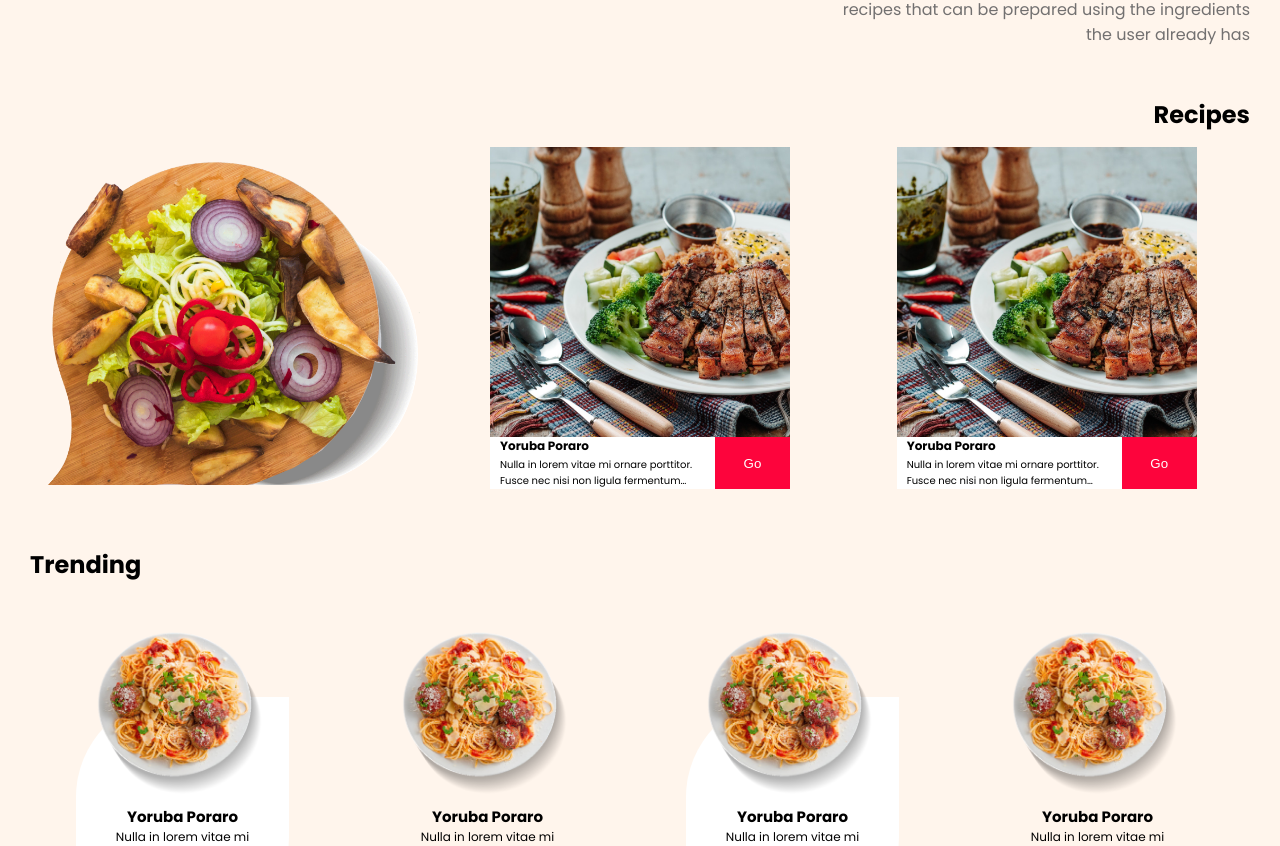
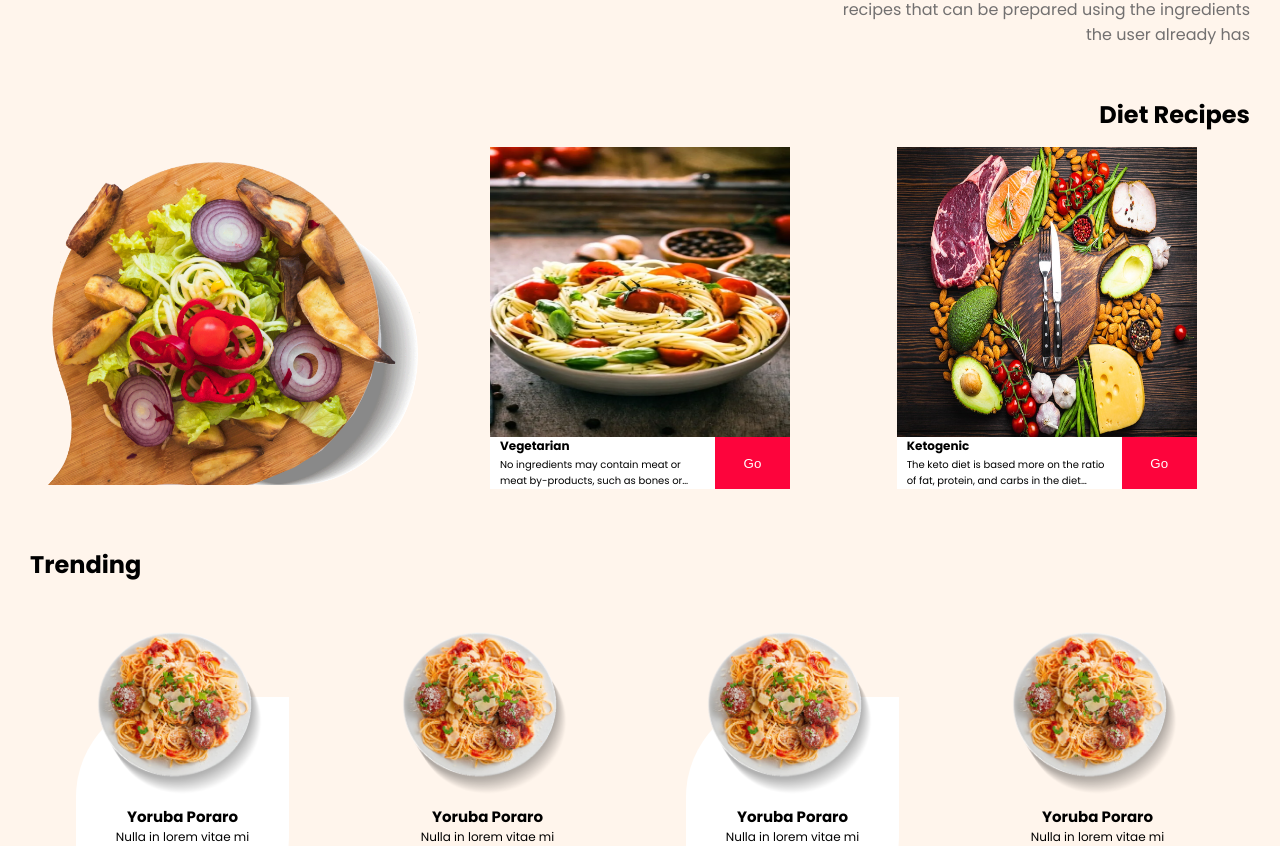
Before and after one commit to Nathan-88/KitchenQuest, a Vue app in the folder web_dynamic/: page / in a window 1280 px wide. Shown: the part 743-1589 px from the top of the page. Built offline with nearby package versions, Linux system fonts and the light colour scheme.

Commit message:
diet recipe and trending section

```diff
--- a/web_dynamic/src/views/HomeView.vue
+++ b/web_dynamic/src/views/HomeView.vue
@@ -1,6 +1,7 @@
 <script setup>
 import Navbar from '../components/Navbar.vue'
 import Explore from '../components/Explore.vue';
+import Trending from '../components/Trending.vue';
 import { ref } from 'vue';
 import router from '../router/index'
 
@@ -47,25 +48,25 @@ const getRecipe = () => {
     </section>
     <!-- Recipe Section -->
     <section class="recipes">
-      <h2>Recipes</h2>
+      <h2>Diet Recipes</h2>
       <section class="recipe-display">
         <div class="random-recipe-image"><!-- div for an image, check css --></div>
         <div class="recipe-container">
-          <img class="recipe-image" src="../assets/images/Rectangle 7.png" alt="recipe name">
+          <img class="recipe-image" src="../assets/images/vegetarian-diet.webp" alt="recipe name">
           <div class="recipe-content-container">
             <div class="recipe-description">
-              <h3>Yoruba Poraro</h3>
-              <p>Nulla in lorem vitae mi ornare porttitor. Fusce nec nisi non ligula fermentum tincidunt</p>
+              <h3>Vegetarian</h3>
+              <p>No ingredients may contain meat or meat by-products, such as bones or gelatin.</p>
             </div>
             <button type="submit">Go</button>
           </div>
         </div>
         <div class="recipe-container">
-          <img class="recipe-image" src="../assets/images/Rectangle 7.png" alt="recipe name">
+          <img class="recipe-image" src="../assets/images/ketogenic-diet.jpg" alt="recipe name">
           <div class="recipe-content-container">
             <div class="recipe-description">
-              <h3>Yoruba Poraro</h3>
-              <p>Nulla in lorem vitae mi ornare porttitor. Fusce nec nisi non ligula fermentum tincidunt</p>
+              <h3>Ketogenic</h3>
+              <p>The keto diet is based more on the ratio of fat, protein, and carbs in the diet rather than specific ingredients</p>
             </div>
             <button type="submit">Go</button>
           </div>
@@ -73,39 +74,7 @@ const getRecipe = () => {
       </section>
     </section>
     <!-- Trending Section -->
-    <section class="trending">
-        <h2>Trending</h2>
-        <section class="trending-list">
-            <div class="trending-recipe">
-                <img src="../assets/images/image-4.png" alt="recipe name">
-                <div class="recipe-content">
-                    <h3>Yoruba Poraro</h3>
-                    <p>Nulla in lorem vitae mi ornare porttitor. Fusce nec nisi non ligula fermentum tincidunt</p>
-                </div>
-            </div>
-            <div class="trending-recipe">
-                <img src="../assets/images/image-4.png" alt="recipe name">
-                <div class="recipe-content">
-                    <h3>Yoruba Poraro</h3>
-                    <p>Nulla in lorem vitae mi ornare porttitor. Fusce nec nisi non ligula fermentum tincidunt</p>
-                </div>
-            </div>
-            <div class="trending-recipe">
-                <img src="../assets/images/image-4.png" alt="recipe name">
-                <div class="recipe-content">
-                    <h3>Yoruba Poraro</h3>
-                    <p>Nulla in lorem vitae mi ornare porttitor. Fusce nec nisi non ligula fermentum tincidunt</p>
-                </div>
-            </div>
-            <div class="trending-recipe">
-                <img src="../assets/images/image-4.png" alt="recipe name">
-                <div class="recipe-content">
-                    <h3>Yoruba Poraro</h3>
-                    <p>Nulla in lorem vitae mi ornare porttitor. Fusce nec nisi non ligula fermentum tincidunt</p>
-                </div>
-            </div>
-        </section>
-    </section>
+    <Trending />
     <!-- Explore Section -->
     <Explore />
   </main>
@@ -379,6 +348,7 @@ div.recipe-container button{
     color: white;
     font-style: normal;
     border-style: none;
+    cursor: pointer;
 }
 /* Trending Section */
 section.trending{
```
Also changed, not shown: web_dynamic/src/assets/images/ketogenic-diet.jpg (added), web_dynamic/src/assets/images/vegetarian-diet.webp (added).
